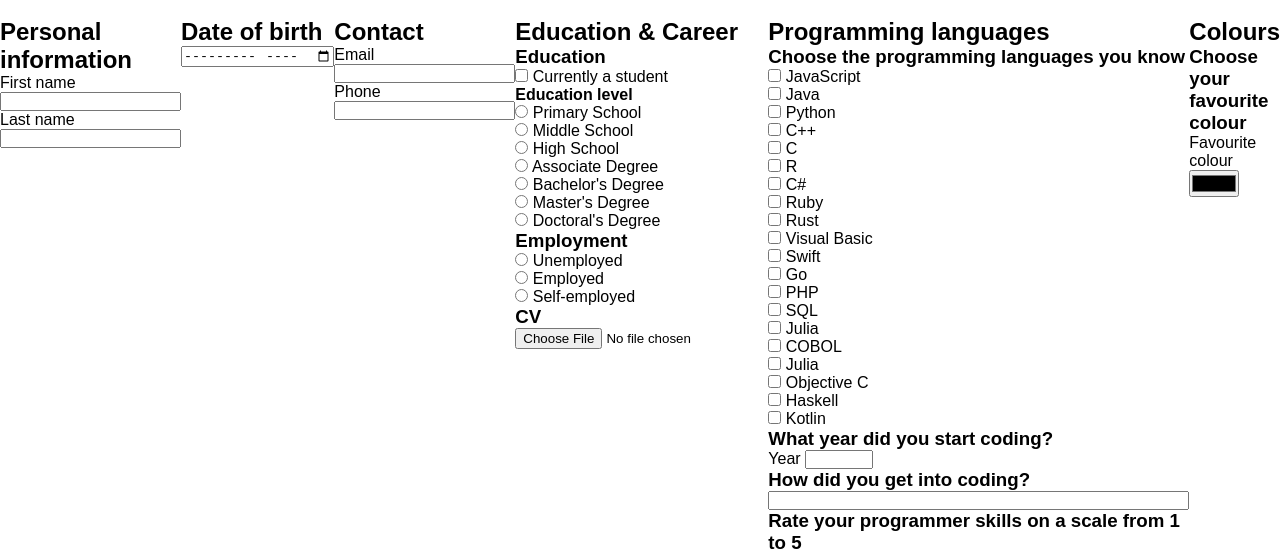
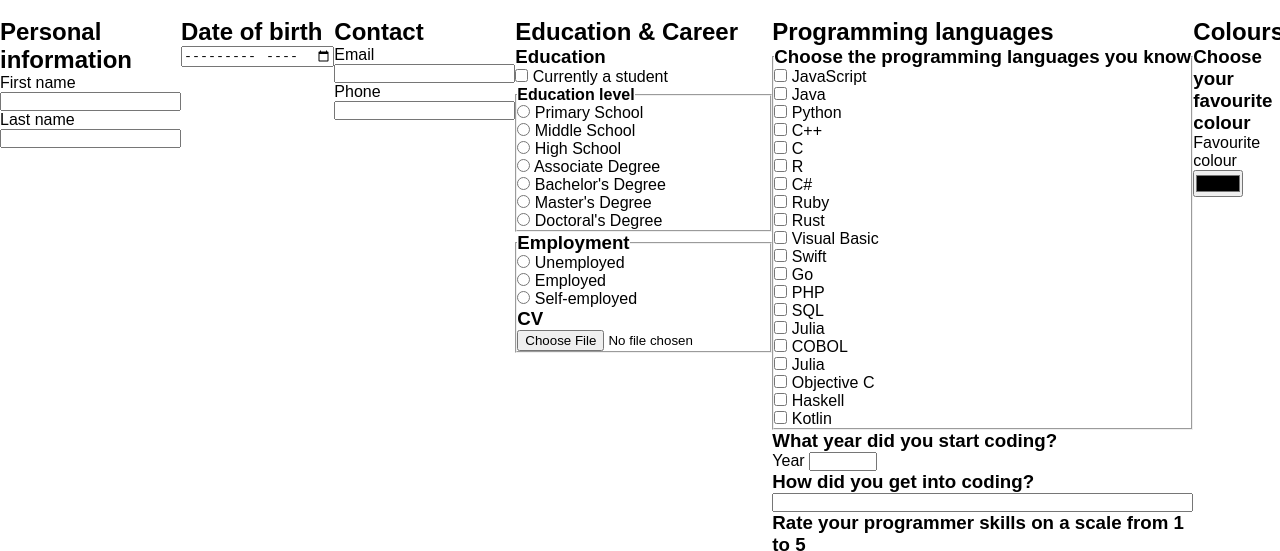
Before and after one commit to IceTheCoder/projects, a plain HTML site: page form/index.html in a window 1280 px wide. Shown: the part 57-608 px from the top of the page. Drawn offline with Linux system fonts and the light colour scheme; files that its build step writes are made by us from their sources.

Commit message:
fieldset

```diff
--- a/form/index.html
+++ b/form/index.html
@@ -39,7 +39,9 @@
           <input type="checkbox" id="student" name="student" value="Currently a student">
           <label for="student">Currently a student</label>
 
-          <h4>Education level</h4>
+          <fieldset>
+            <legend><h4>Education level</h4></legend>
+
             <input type="radio" id="primary-school" name="education-level" value="Primary School">
             <label for="primary-school">Primary School</label><br>
             <input type="radio" id="middle-school" name="education-level" value="Middle School">
@@ -54,8 +56,10 @@
             <label for="master">Master's Degree</label><br>
             <input type="radio" id="doctoral" name="education-level" value="Doctoral's Degree">
             <label for="doctoral">Doctoral's Degree</label><br>
+          </fieldset>
 
-          <h3>Employment</h3>
+          <fieldset>
+            <legend><h3>Employment</h3></legend>
             <input type="radio" id="unemployed" name="employment" value="Unemployed">
             <label for="unemployed">Unemployed</label><br>
             <input type="radio" id="employed" name="employment" value="Employed">
@@ -64,10 +68,13 @@
             <label for="selfemployed">Self-employed</label><br>
             <label for="cv"><h3>CV</h3></label>
             <input type="file" id="cv" name="cv" accept=".doc,.docx,.pages,.md,.eml,.rtf,.txt,.log,.asc,.msg,.wps,.jpynb">
+          </fieldset>
         </section>
         <section class="programming">
           <h2>Programming languages</h2>
-          <h3>Choose the programming languages you know</h3>
+          <fieldset>
+            <legend><h3>Choose the programming languages you know</h3></legend>
+
             <input type="checkbox" id="js" name="js" value="JavaScript">
             <label for="js">JavaScript</label><br>
             <input type="checkbox" id="java" name="java" value="Java">
@@ -108,6 +115,7 @@
             <label for="haskell">Haskell</label><br>
             <input type="checkbox" id="kotlin" name="kotlin" value="Kotlin">
             <label for="kotlin">Kotlin</label><br>
+          </fieldset>
 
           <h3>What year did you start coding?</h3>
           <label for="number">Year</label>
```
Lines whose indentation alone changed are shown as unchanged.
